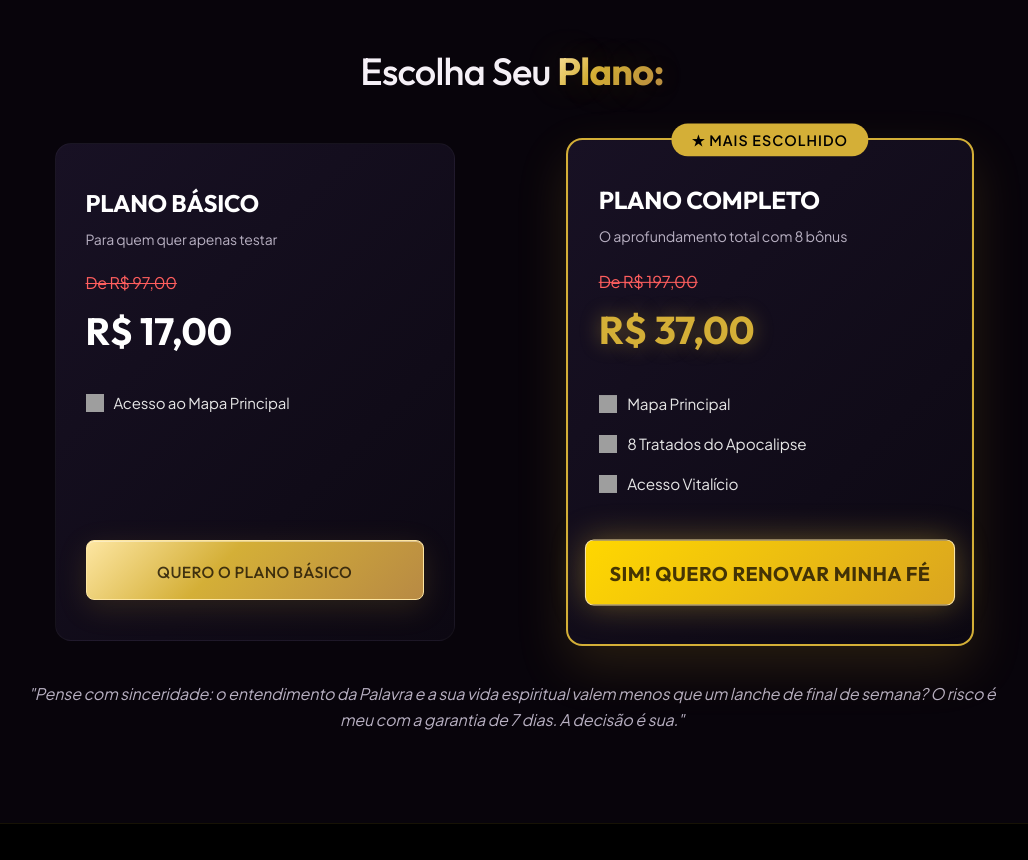
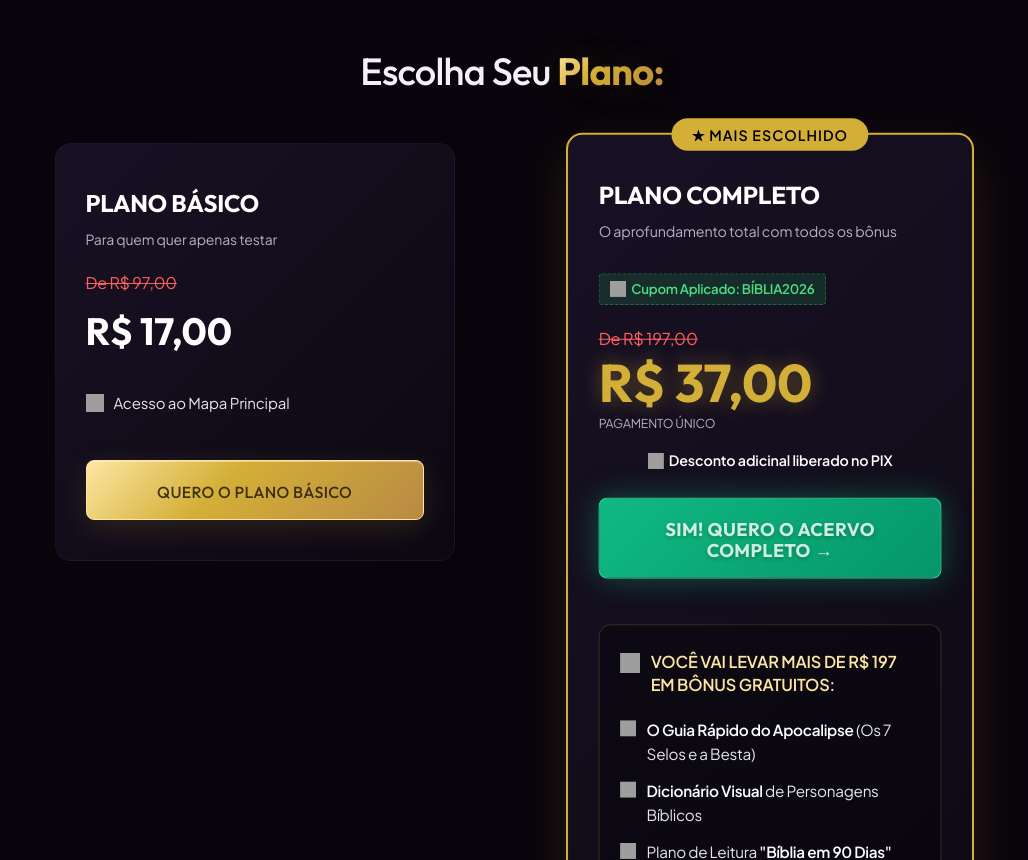
Before and after one commit to vh7593-dev/BIBLIA-FACIL, a plain HTML site: page index.html in a window 1280 px wide. Shown: the part 11140-12000 px from the top of the page, without its empty margins (128-1156 px from the left). Drawn offline with Linux system fonts and the light colour scheme; grey boxes are pictures that could not be loaded.

Commit message:
Add files via upload

```diff
--- a/index.html
+++ b/index.html
@@ -1135,9 +1135,10 @@ html { scrollbar-color: var(--primary-dark) var(--bg-deep); }
         <div class="container" style="max-width: 1000px; text-align: center;">
             <h2 class="mb-40">Escolha Seu <span class="gradient-text">Plano:</span></h2>
 
-            <div class="plans-container">
+            <!-- TABELA DE PREÇOS -->
+            <div class="plans-container" style="align-items: stretch;">
                 <!-- PLANO BÁSICO -->
-                <div class="plan-card">
+                <div class="plan-card" style="height: fit-content;">
                     <div class="plan-title">PLANO BÁSICO</div>
                     <div class="plan-subtitle">Para quem quer apenas testar</div>
 
@@ -1156,25 +1157,53 @@ html { scrollbar-color: var(--primary-dark) var(--bg-deep); }
                 </div>
 
                 <!-- PLANO COMPLETO -->
-                <div class="plan-card highlight">
+                <div class="plan-card highlight" style="padding-bottom: 25px;">
                     <div class="plan-highlight-badge">★ MAIS ESCOLHIDO</div>
                     <div class="plan-title">PLANO COMPLETO</div>
-                    <div class="plan-subtitle">O aprofundamento total com 8 bônus</div>
+                    <div class="plan-subtitle">O aprofundamento total com todos os bônus</div>
 
-                    <div class="plan-price">
-                        <div class="plan-price-old">De R$ 197,00</div>
-                        <div class="plan-price-new">R$ 37,00</div>
+                    <div style="margin-top: 10px; margin-bottom: 20px;">
+                        <span style="background: rgba(37, 211, 102, 0.15); color: #4ade80; padding: 4px 10px; border-radius: 4px; font-weight: 700; font-size: 13px; display: inline-flex; align-items: center; gap: 5px; border: 1px dashed rgba(37, 211, 102, 0.4);">
+                            <img loading="lazy" src="https://unpkg.com/emoji-datasource-apple@15.0.0/img/apple/64/1f3ab.png" width="16" height="16" alt="🎫"> Cupom Aplicado: BÍBLIA2026
+                        </span>
                     </div>
 
-                    <ul class="plan-features">
-                        <li><img loading="lazy" src="https://unpkg.com/emoji-datasource-apple@15.0.0/img/apple/64/2705.png" width="18" height="18" alt="✅"> Mapa Principal</li>
-                        <li><img loading="lazy" src="https://unpkg.com/emoji-datasource-apple@15.0.0/img/apple/64/2705.png" width="18" height="18" alt="✅"> 8 Tratados do Apocalipse</li>
-                        <li><img loading="lazy" src="https://unpkg.com/emoji-datasource-apple@15.0.0/img/apple/64/2705.png" width="18" height="18" alt="✅"> Acesso Vitalício</li>
-                    </ul>
+                    <div class="plan-price" style="margin-bottom: 15px;">
+                        <div class="plan-price-old">De R$ 197,00</div>
+                        <div class="plan-price-new" style="font-size: 52px; line-height: 1;">R$ 37,00</div>
+                        <div style="font-size: 12px; color: var(--text-dim); text-transform: uppercase; margin-top: 5px;">Pagamento Único</div>
+                    </div>
 
-                    <a href="https://pay.wiapy.com/VFkUkQv5uX" class="cta-btn final-checkout-cta" style="min-height: 60px;">
-                        <span style="font-size: 18px; font-weight: 800;">SIM! QUERO RENOVAR MINHA FÉ</span>
+                    <div style="font-size: 14px; color: var(--primary-light); margin-bottom: 25px; display: flex; align-items: center; justify-content: center; gap: 5px;">
+                        <img loading="lazy" src="https://unpkg.com/emoji-datasource-apple@15.0.0/img/apple/64/1f4b0.png" width="16" height="16" alt="💰"> <strong style="color: #fff;">Desconto adicinal liberado no PIX</strong>
+                    </div>
+
+                    <a href="https://pay.wiapy.com/VFkUkQv5uX" class="cta-btn" style="min-height: 70px; margin-bottom: 15px; background: linear-gradient(135deg, #10b981 0%, #059669 100%); padding: 15px 15px; border: 1px solid #34d399; box-shadow: 0 0 30px rgba(16, 185, 129, 0.4) !important;">
+                        <span style="font-size: 18px; font-weight: 800; color: #fff; text-shadow: 0 2px 4px rgba(0,0,0,0.3);">SIM! QUERO O ACERVO COMPLETO →</span>
                     </a>
+
+                    <!-- BÔNUS INTEGRADOS -->
+                    <div style="background: rgba(0,0,0,0.3); border: 1px solid rgba(212,175,55,0.2); border-radius: 12px; padding: 25px 20px; text-align: left; margin-top: 30px;">
+                        <p style="font-size: 16px; font-weight: 700; color: var(--primary-light); margin-bottom: 20px; display: flex; align-items: flex-start; gap: 10px; line-height: 1.4;">
+                            <img loading="lazy" src="https://unpkg.com/emoji-datasource-apple@15.0.0/img/apple/64/1f381.png" width="20" height="20" alt="🎁" style="margin-top: 2px;">
+                            VOCÊ VAI LEVAR MAIS DE R$ 197 EM BÔNUS GRATUITOS:
+                        </p>
+                        <ul class="plan-features" style="font-size: 15px; margin-bottom: 25px;">
+                            <li style="margin-bottom: 12px;"><img loading="lazy" src="https://unpkg.com/emoji-datasource-apple@15.0.0/img/apple/64/2705.png" width="16" height="16" alt="✅" style="flex-shrink: 0; align-self: flex-start; margin-top: 3px;"> <span><strong style="color: #fff;">O Guia Rápido do Apocalipse</strong> (Os 7 Selos e a Besta)</span></li>
+                            <li style="margin-bottom: 12px;"><img loading="lazy" src="https://unpkg.com/emoji-datasource-apple@15.0.0/img/apple/64/2705.png" width="16" height="16" alt="✅" style="flex-shrink: 0; align-self: flex-start; margin-top: 3px;"> <span><strong style="color: #fff;">Dicionário Visual</strong> de Personagens Bíblicos</span></li>
+                            <li style="margin-bottom: 12px;"><img loading="lazy" src="https://unpkg.com/emoji-datasource-apple@15.0.0/img/apple/64/2705.png" width="16" height="16" alt="✅" style="flex-shrink: 0; align-self: flex-start; margin-top: 3px;"> <span>Plano de Leitura <strong style="color: #fff;">"Bíblia em 90 Dias"</strong></span></li>
+                            <li style="margin-bottom: 12px;"><img loading="lazy" src="https://unpkg.com/emoji-datasource-apple@15.0.0/img/apple/64/2705.png" width="16" height="16" alt="✅" style="flex-shrink: 0; align-self: flex-start; margin-top: 3px;"> <span><strong style="color: #fff;">Guia de Contexto Histórico</strong> e Mapas Antigos</span></li>
+                            <li style="margin-bottom: 0px;"><img loading="lazy" src="https://unpkg.com/emoji-datasource-apple@15.0.0/img/apple/64/2705.png" width="16" height="16" alt="✅" style="flex-shrink: 0; align-self: flex-start; margin-top: 3px;"> <span><strong style="color: #fff;">Acesso Vitalício</strong> + Atualizações Mensais</span></li>
+                        </ul>
+
+                        <!-- GATILHOS DE CONFIANÇA -->
+                        <div style="display: flex; flex-direction: column; gap: 12px; border-top: 1px solid rgba(255,255,255,0.1); padding-top: 20px; font-size: 13px; color: var(--text-dim);">
+                            <span style="display: flex; align-items: center; gap: 8px;"><img src="https://unpkg.com/emoji-datasource-apple@15.0.0/img/apple/64/1f4f1.png" width="14" height="14" alt="📱"> Acesso Imediato pelo Celular</span>
+                            <span style="display: flex; align-items: center; gap: 8px;"><img src="https://unpkg.com/emoji-datasource-apple@15.0.0/img/apple/64/1f6e1-fe0f.png" width="14" height="14" alt="🛡️"> Pagamento 100% Seguro</span>
+                            <span style="display: flex; align-items: center; gap: 8px;"><img src="https://unpkg.com/emoji-datasource-apple@15.0.0/img/apple/64/1f4e5.png" width="14" height="14" alt="📥"> Materiais 100% Baixáveis (PDF)</span>
+                            <span style="display: flex; align-items: center; gap: 8px;"><img src="https://unpkg.com/emoji-datasource-apple@15.0.0/img/apple/64/1f4ac.png" width="14" height="14" alt="💬"> Suporte Exclusivo via WhatsApp</span>
+                        </div>
+                    </div>
                 </div>
             </div>
 
@@ -1436,15 +1465,15 @@ document.addEventListener('DOMContentLoaded', () => {
             </ul>
 
             <div style="margin-bottom: 25px;">
-                <p style="font-size: 16px; color: var(--text-dim); margin-bottom: 5px; font-weight: 500; text-transform: uppercase;">De R$ 197,00 por apenas</p>
+                <p style="font-size: 16px; color: var(--text-dim); margin-bottom: 5px; font-weight: 500; text-transform: uppercase;">De R$ 37,00 por apenas</p>
                 <p class="gradient-text" style="font-size: 32px; font-weight: 800; font-family: 'Outfit', sans-serif;">R$ 27,00 no total!</p>
             </div>
 
-            <a href="URL_LINK_CHECKOUT_27_AQUI" class="cta-btn btn-pulse-green" style="background: linear-gradient(135deg, #1fa54e 0%, #157336 100%); border: 1px solid #2ced6e; color: #fff; min-height: 60px; margin-bottom: 20px; transition: transform 0.3s; transform-origin: center;">
+            <a href="https://pay.wiapy.com/xdNIGpDmFb" class="cta-btn btn-pulse-green" style="background: linear-gradient(135deg, #1fa54e 0%, #157336 100%); border: 1px solid #2ced6e; color: #fff; min-height: 60px; margin-bottom: 20px; transition: transform 0.3s; transform-origin: center;">
                 <span style="font-size: 15px; font-weight: 800;">SIM! QUERO O PACOTE COMPLETO POR R$ 27</span>
             </a>
 
-            <a href="https://pay.wiapy.com/VFkUkQv5uX" style="color: rgba(255,255,255,0.4); font-size: 13px; text-decoration: underline; transition: 0.3s; display: inline-block; line-height: 1.5;">
+            <a href="https://pay.wiapy.com/sChlOijri" style="color: rgba(255,255,255,0.4); font-size: 13px; text-decoration: underline; transition: 0.3s; display: inline-block; line-height: 1.5;">
                 Não, obrigado. Vou ficar apenas com o mapa básico e perder os bônus.
             </a>
         </div>
```
